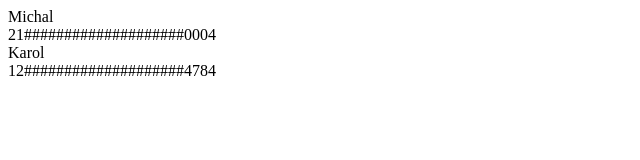
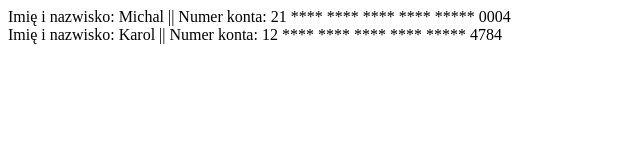
Before and after one commit to karol-antonowicz/object-oriented-programming, a plain HTML site: page masking/index.html in a window 1280 px wide. Shown: the whole page, without its empty margins (0-640 px from the left). Drawn offline with Linux system fonts and the light colour scheme.

Commit message:
golden solution

```diff
--- a/masking/index.html
+++ b/masking/index.html
@@ -7,9 +7,11 @@
     <title>Account numbers</title>
 </head>
 <body>
-<div id="display">
+<div id="list">
 
 </div>
+
+
 
     <script src="test.js"></script>
 </body>
--- a/masking/test.js
+++ b/masking/test.js
@@ -1,3 +1,5 @@
+/*
+
 // lsita osob w raz z numerami kont bankowych
 // full name i account umber
 
@@ -74,3 +76,39 @@ let makeSection = document.createElement('section')
 divDisplay.appendChild(makeSection).classList.add('account')              // creates section element in DOM
 
 document.getElementsByClassName('account')[0].innerHTML = output
+
+
+*/
+class Person {
+    constructor(fullName, accountNumber) {
+        this._fullName = fullName;
+        this._accountNumber = accountNumber;
+    }
+    get fullName() {
+        return this._fullName;
+    }
+    get accountNumber() {
+        return this._accountNumber.replace(this._accountNumber.slice(2, 22), ' **** **** **** **** ***** ');
+    }
+    set accountNumber(newParam) {
+        this._accountNumber = newParam;
+    }
+}
+
+const peopleList = [
+    new Person('Michal', '21458154914231425142540004'),
+    new Person('Karol', '12145815491423142514254784')
+]
+
+
+
+class Render {
+    static renderList(listToRender, elementToRender) {
+        const lol = document.getElementById(elementToRender);
+        listToRender.map((currentElement) => {
+            lol.innerHTML += `<div> Imię i nazwisko: ${currentElement.fullName} || Numer konta: ${currentElement.accountNumber} </div>`
+        })
+    }
+}
+
+Render.renderList(peopleList, 'list')
```
